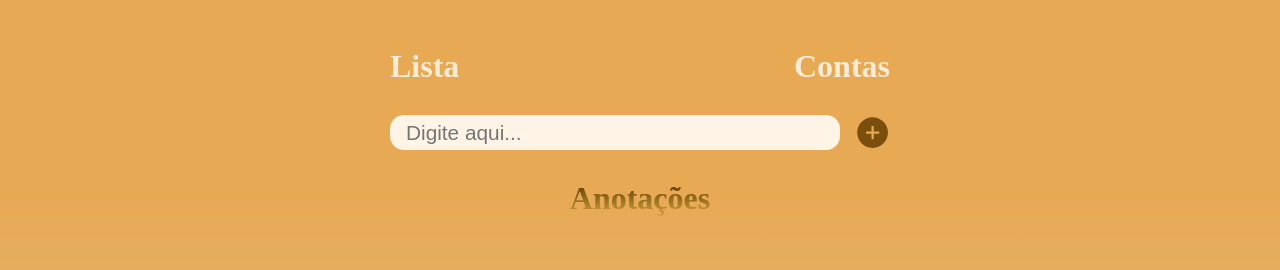
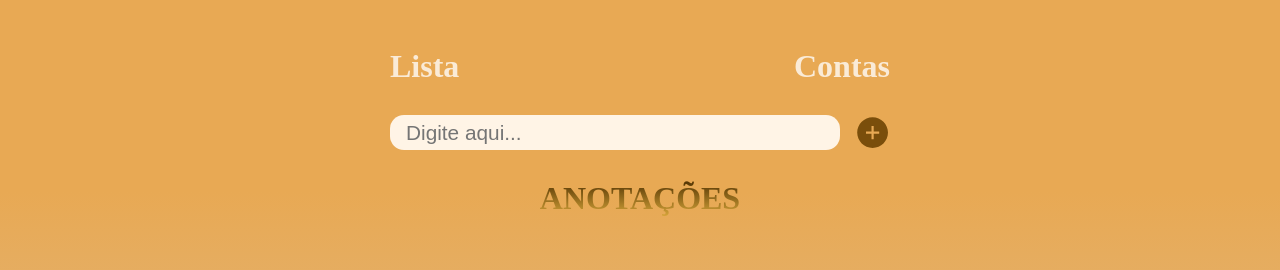
Before and after one commit to AbnnerB/shopping-assistant, a React (Create React App) app: page / in a window 1280 px wide. Shown: the top 270 px of the page. Built offline with nearby package versions, Linux system fonts and the light colour scheme.

Commit message:
local storage 100% agr
coloquei o getItem dentro da state arrayTodo

```diff
--- a/src/pages/Home/index.js
+++ b/src/pages/Home/index.js
@@ -14,14 +14,13 @@ export default function Home() {
   const [texts, setTexts] = useState("");
   const [id, setId] = useState(0);
 
-  const [arrayTodo, setArrayTodo] = useState([]);
-  // () => JSON.parse(localStorage.getItem("arrayTodo")) || [],
+  const [arrayTodo, setArrayTodo] = useState(
+    () => JSON.parse(localStorage.getItem("arrayTodo")) || []
+  );
 
   useEffect(() => {
-    // localStorage.setItem("arrayTodo", JSON.stringify(arrayTodo));
-
     let storedArray = JSON.parse(localStorage.getItem("arrayTodo")) || [];
-    setArrayTodo(storedArray);
+    // setArrayTodo(storedArray);
 
     //soluçao para o problema no id
     //quando a pagina recarregava o id voltava a 0, então se o usuario recarregasse a pagina e adicionasse mais 1 item na lista, esse item viria com o id 0, fazendo com q o id se repetisse
@@ -41,20 +40,26 @@ export default function Home() {
       return;
     }
 
+    //setArrayTodo([...arrayTodo, { text: "" }]);
     const todoObj = { id: id, text: texts, checkedButton: true };
     setId(id + 1);
 
     setArrayTodo([...arrayTodo, todoObj]);
     // console.log(arrayTodo);
 
-    localStorage.setItem("arrayTodo", JSON.stringify(arrayTodo));
+    // localStorage.setItem("arrayTodo", JSON.stringify(arrayTodo));
 
     setTexts("");
   }
+
+  useEffect(() => {
+    localStorage.setItem("arrayTodo", JSON.stringify(arrayTodo));
+  }, [arrayTodo]);
+
   //espaço
 
   function deleteItem(id) {
-    var filtered = arrayTodo.filter((todo) => todo.id !== id);
+    let filtered = arrayTodo.filter((todo) => todo.id !== id);
     setArrayTodo(filtered);
 
     localStorage.setItem("arrayTodo", JSON.stringify(filtered));
@@ -80,7 +85,7 @@ export default function Home() {
       </div>
 
       <div className="containerLista">
-        <h1>Anotações</h1>
+        <h1>ANOTAÇÕES</h1>
 
         {arrayTodo.map((item, index) => (
           <div key={index} className="lista">
```
